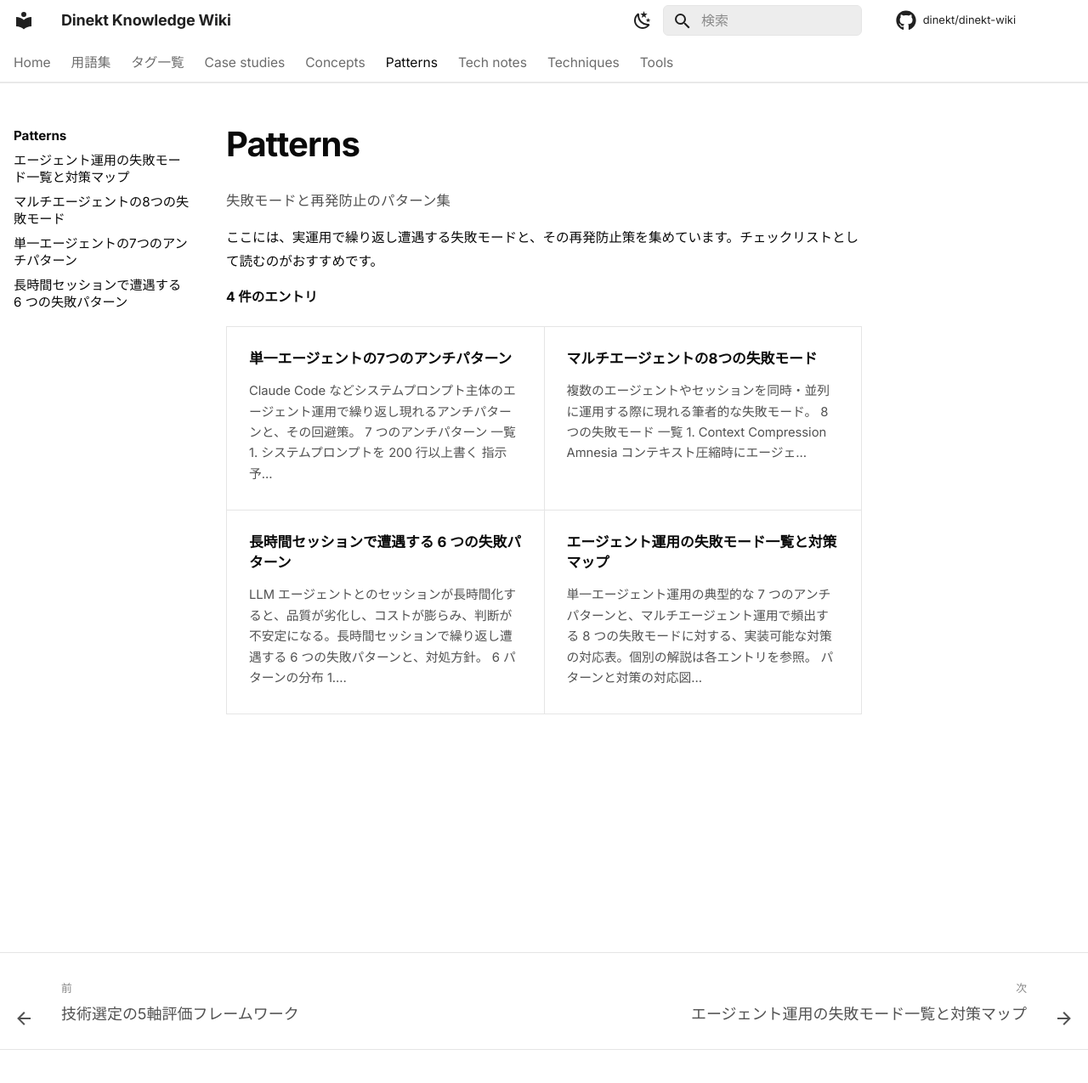
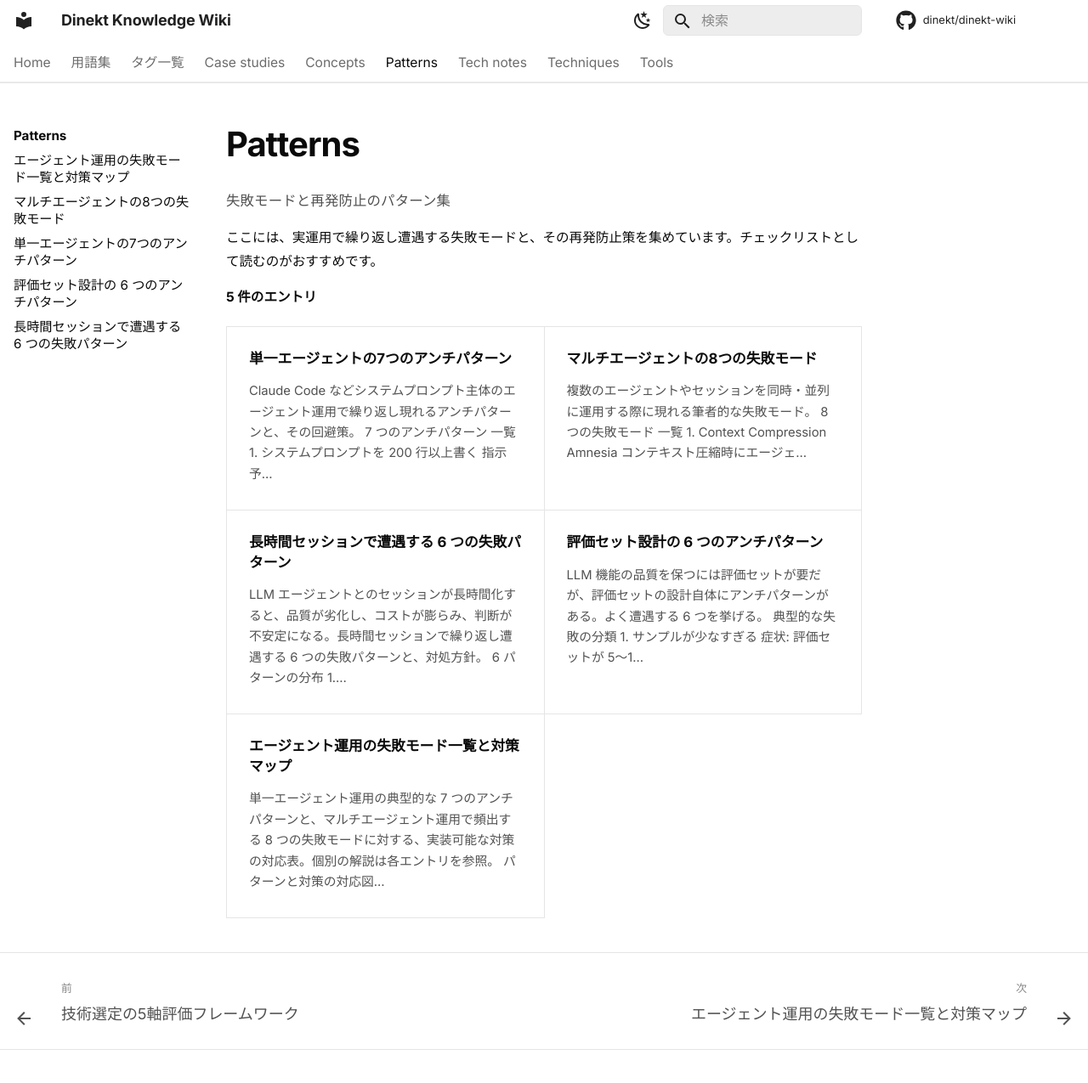
Before and after one commit to dinekt/dinekt-wiki, an MkDocs documentation site: the page built from docs/patterns/index.md, in a window 1280 px wide and 1300 px high. Shown: the top 1275 px of the window at 85% size. Built offline with MkDocs 1.6.1 and Material for MkDocs 9.7.7, drawn with Linux system fonts in a browser that asks for light colours; comment, search, counter and statistics services are not loaded.

Commit message:
round 21: eval-set antipatterns + responsive polish
- #56 Patterns: 評価セット設計の 6 つのアンチパターン (mindmap + maturity model)
- CSS: responsive breakpoints for tablet and mobile
  - grid cards collapse to 2-col on tablet, 1-col on mobile
  - hero h1 scales down, prev/next stacks on mobile

```diff
--- a/docs/patterns/index.md
+++ b/docs/patterns/index.md
@@ -4,7 +4,7 @@
 
 ここには、実運用で繰り返し遭遇する失敗モードと、その再発防止策を集めています。チェックリストとして読むのがおすすめです。
 
-**4 件のエントリ**
+**5 件のエントリ**
 
 <div class="grid cards" markdown>
 
@@ -26,6 +26,12 @@
 
     LLM エージェントとのセッションが長時間化すると、品質が劣化し、コストが膨らみ、判断が不安定になる。長時間セッションで繰り返し遭遇する 6 つの失敗パターンと、対処方針。 6 パターンの分布 1.…
 
+-   __[評価セット設計の 6 つのアンチパターン](評価セット設計の-6-つのアンチパターン.md)__
+
+    ---
+
+    LLM 機能の品質を保つには評価セットが要だが、評価セットの設計自体にアンチパターンがある。よく遭遇する 6 つを挙げる。 典型的な失敗の分類 1. サンプルが少なすぎる 症状: 評価セットが 5〜1…
+
 -   __[エージェント運用の失敗モード一覧と対策マップ](エージェント運用の失敗モード一覧と対策マップ.md)__
 
     ---
--- a/docs/stylesheets/extra.css
+++ b/docs/stylesheets/extra.css
@@ -538,6 +538,38 @@ body, .md-typeset {
   background: transparent;
 }
 
+/* ---------- Responsive ---------- */
+
+@media (max-width: 76.1875em) {
+  .md-typeset .grid.cards > ul,
+  .md-typeset .grid.cards > ol {
+    grid-template-columns: repeat(auto-fill, minmax(14rem, 1fr));
+  }
+  .dnk-hero h1 {
+    font-size: 2rem;
+  }
+  .dnk-hero-tagline {
+    font-size: 0.88rem;
+  }
+}
+
+@media (max-width: 44.9375em) {
+  .md-typeset .grid.cards > ul,
+  .md-typeset .grid.cards > ol {
+    grid-template-columns: 1fr;
+  }
+  .dnk-hero h1 {
+    font-size: 1.8rem;
+    letter-spacing: -0.02em;
+  }
+  .dnk-prev-next {
+    grid-template-columns: 1fr;
+  }
+  .dnk-prev-next .next {
+    text-align: left;
+  }
+}
+
 /* ---------- Mermaid diagrams ---------- */
 
 .md-typeset .mermaid {
```
Also changed, not shown: docs/index.md (+8 -8 lines), docs/patterns/エージェント運用の失敗モード一覧と対策マップ.md (+2 -2 lines), docs/patterns/単一エージェントの7つのアンチパターン.md (+1 -1 lines), docs/patterns/評価セット設計の-6-つのアンチパターン.md (added, +131 -0 lines), docs/patterns/長時間セッションで遭遇する-6-つの失敗パターン.md (+2 -2 lines).
